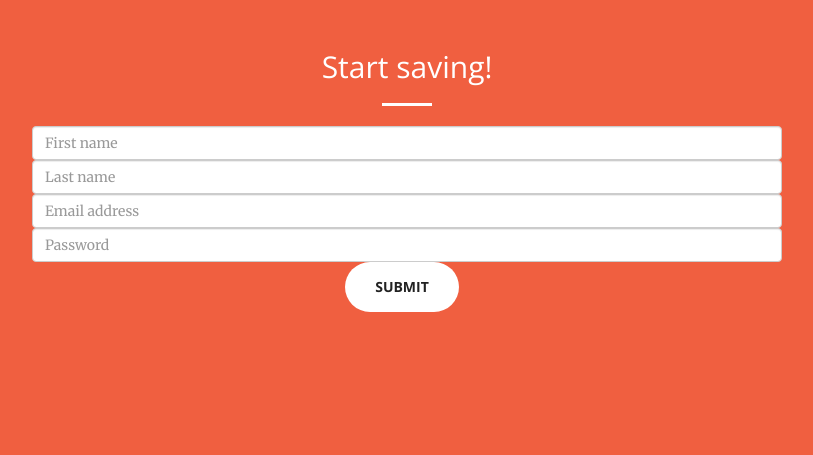
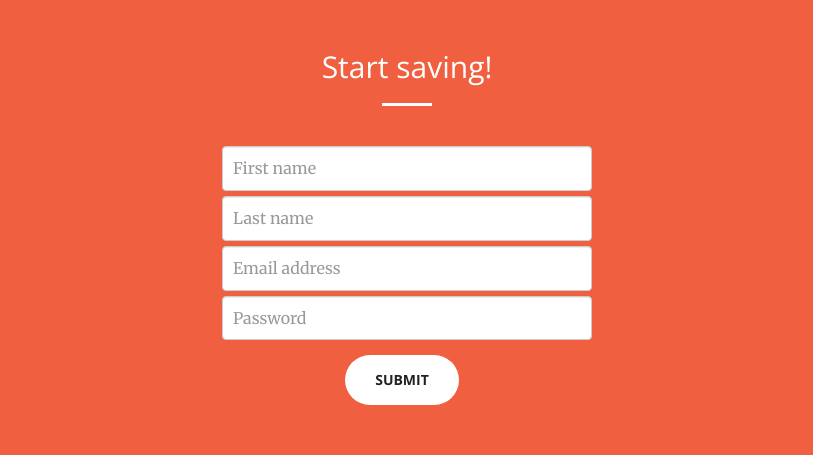
Before and after one commit to santybm/mom, a Flask app: template templates/login.html in a window 1280 px wide. Shown: the part 800-1255 px from the top of the page, without its empty margins (233-1046 px from the left). Before the commit the page ends 1112 px from the top, so only its background shows below. Run offline with Flask 2, Linux system fonts and the light colour scheme; the template is opened without the code that fills it, so the values that code supplies are empty; parts of the project's set-up code (start-up, migrations or seed data) failed here and were passed over.

Commit message:
Added logo files

```diff
--- a/templates/css/creative.css
+++ b/templates/css/creative.css
@@ -538,8 +538,24 @@ body {
 .form-upload .form-control .file-caption {
     max-width: 300px;
 }
+
 .form-upload {
     display:inline;
+}
+
+.form-register{
+    max-width: 400px;
+    padding: 15px;
+    margin: auto;
+}
+
+.form-register .form-control {
+    position: relative;
+    height: auto;
+    box-sizing: border-box;
+    padding: 10px;
+    font-size: 16px;
+    margin-top: 5px;
 }
 
 #page-top {
--- a/templates/search.html
+++ b/templates/search.html
@@ -42,7 +42,7 @@
             <div class="collapse navbar-collapse" id="bs-example-navbar-collapse-1">
                 <ul class="nav navbar-nav navbar-right" style="margin-right: 20px">
                     <li>
-                        <a href="../templates/login.html" class="page-scroll">Sign Out</a>
+                        <a href="../templates/login.html" class="page-scroll" href="#contact">Sign Out</a>
                     </li>
                 </ul>
             </div>
```
Also changed, not shown: templates/img/logo.png (added), 1 other file.
